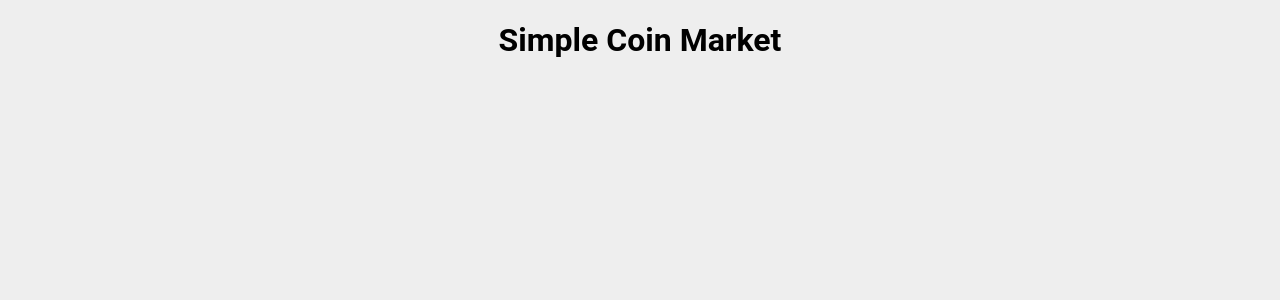
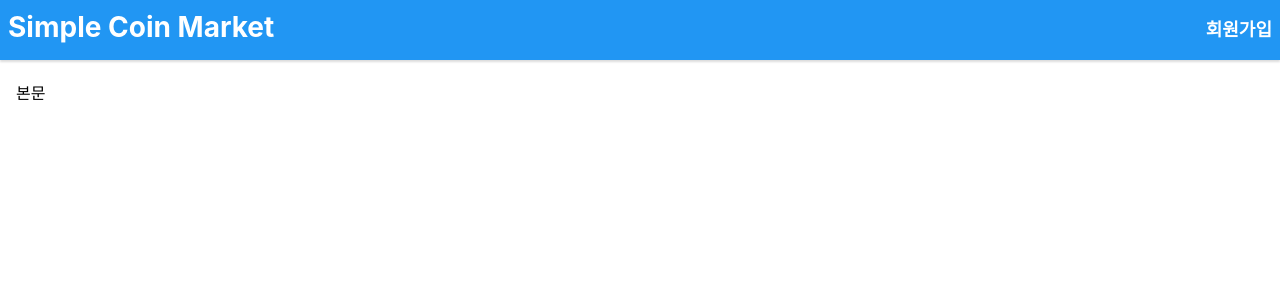
Before and after one commit to GuardJo/simple-coin-market, a React (Create React App) app in the folder frontend/: page / in a window 1280 px wide. Shown: the top 300 px of the page. Built offline with nearby package versions, Linux system fonts and the light colour scheme.

Commit message:
#13 메인 페이지 구성
- 메인페이지 기본 레이아웃 구성
- 메인 페이지 컴포넌트 삽입

```diff
--- a/frontend/src/components/AppNav.jsx
+++ b/frontend/src/components/AppNav.jsx
@@ -3,7 +3,7 @@ import Theme, { unit } from "../Theme";
 import Heading from "./Heading";
 import Text from "./Text";
 
-const HEIGHT = 64;
+export const HEIGHT = 64;
 
 class AppNav extends PureComponent {
   render() {
@@ -17,7 +17,7 @@ class AppNav extends PureComponent {
           position: "fixed",
           top: 0,
           left: 0,
-          widows: "100%",
+          width: "100%",
           height: HEIGHT - 4,
           backgroundColor: Theme.color.primary,
         }}
--- a/frontend/src/index.js
+++ b/frontend/src/index.js
@@ -1,13 +1,14 @@
-import React from 'react';
-import ReactDOM from 'react-dom/client';
-import './index.css';
-import App from './App';
-import reportWebVitals from './reportWebVitals';
+import React from "react";
+import ReactDOM from "react-dom/client";
+import "./index.css";
+import reportWebVitals from "./reportWebVitals";
+import CoinApp from "./pages/CoinApp";
 
-const root = ReactDOM.createRoot(document.getElementById('root'));
+const root = ReactDOM.createRoot(document.getElementById("root"));
 root.render(
   <React.StrictMode>
-    <App />
+    {/* <App /> */}
+    <CoinApp />
   </React.StrictMode>
 );
 
--- /dev/null
+++ b/frontend/src/pages/AppLayout.jsx
@@ -0,0 +1,32 @@
+import React, { PureComponent } from "react";
+import PropTypes from "prop-types";
+import AppNav, { HEIGHT } from "../components/AppNav";
+import { unit } from "../Theme";
+
+class AppLayout extends PureComponent {
+  render() {
+    const { children } = this.props;
+    return (
+      <div
+        style={{
+          marginTop: HEIGHT,
+        }}
+      >
+        <AppNav />
+        <div
+          style={{
+            padding: unit * 4,
+          }}
+        >
+          {children}
+        </div>
+      </div>
+    );
+  }
+}
+
+AppLayout.propTypes = {
+  children: PropTypes.node,
+};
+
+export default AppLayout;
--- /dev/null
+++ b/frontend/src/pages/CoinApp.jsx
@@ -0,0 +1,10 @@
+import React, { PureComponent } from "react";
+import AppLayout from "./AppLayout";
+
+class CoinApp extends PureComponent {
+  render() {
+    return <AppLayout>본문</AppLayout>;
+  }
+}
+
+export default CoinApp;
```
